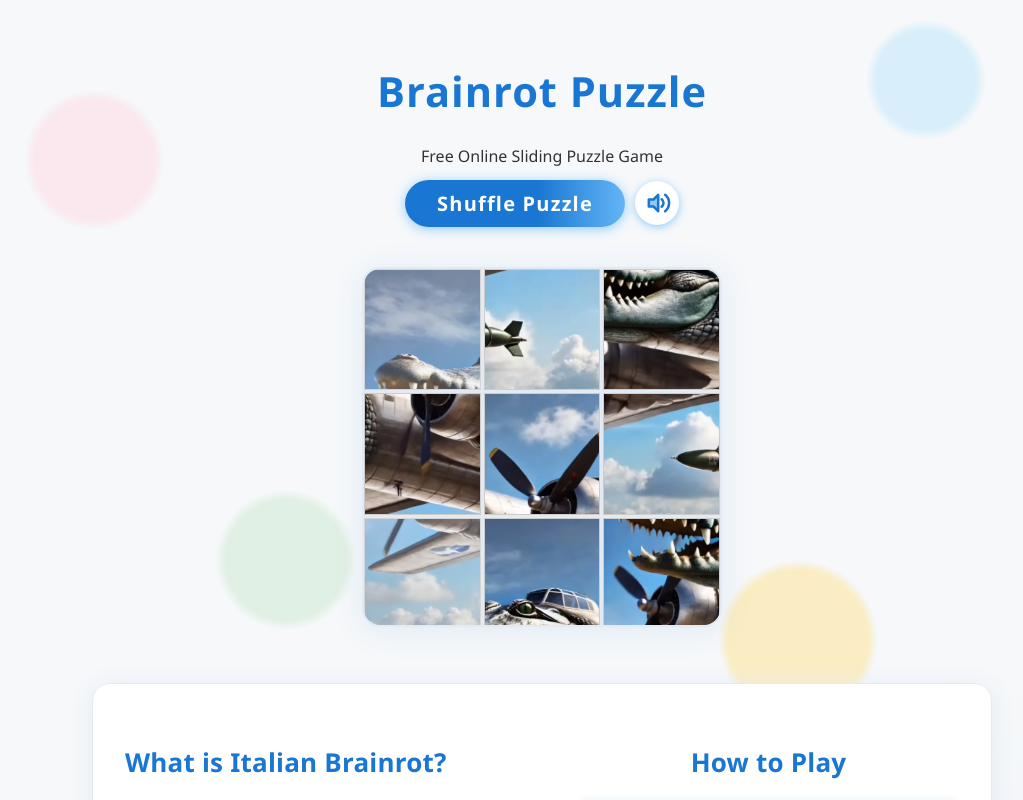
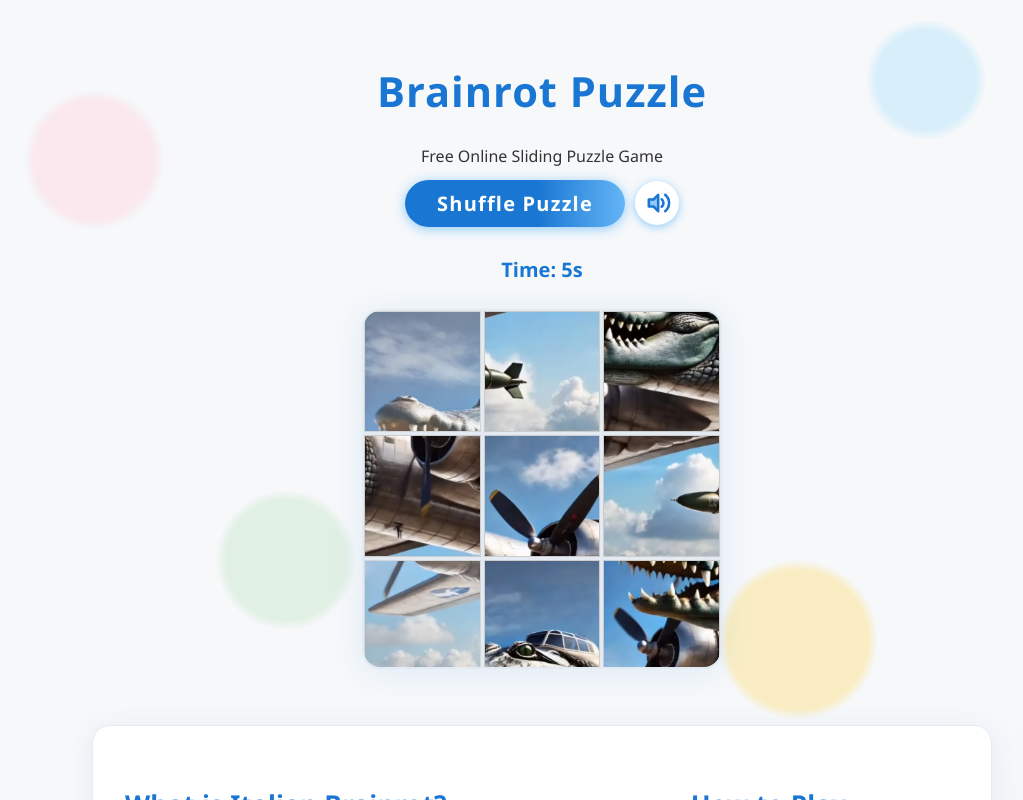
Before and after one commit to Jacky-Chen-Pro/brainrot-puzzle, a React (Vite) app: page / in a window 1280 px wide. Shown: the top 800 px of the page, without its empty margins (98-1121 px from the left). Built offline with nearby package versions, Linux system fonts and the light colour scheme.

Commit message:
feat: 拼图游戏增加计时器显示

```diff
--- a/src/components/PuzzleBoard.tsx
+++ b/src/components/PuzzleBoard.tsx
@@ -421,6 +421,10 @@ const PuzzleBoard = forwardRef((_, ref) => {
         style={{ display: 'none' }}
         onChange={handleImageUpload}
       />
+      {/* 计时器显示 */}
+      <div style={{ margin: '12px 0', fontSize: 20, color: '#1976d2', fontWeight: 700 }}>
+        Time: {timer}s
+      </div>
       {/* 只保留拼图内容和其它功能，不再渲染按钮 */}
       {/* 拼图区美化，修正溢出 */}
       <div id="puzzle-board"
```
